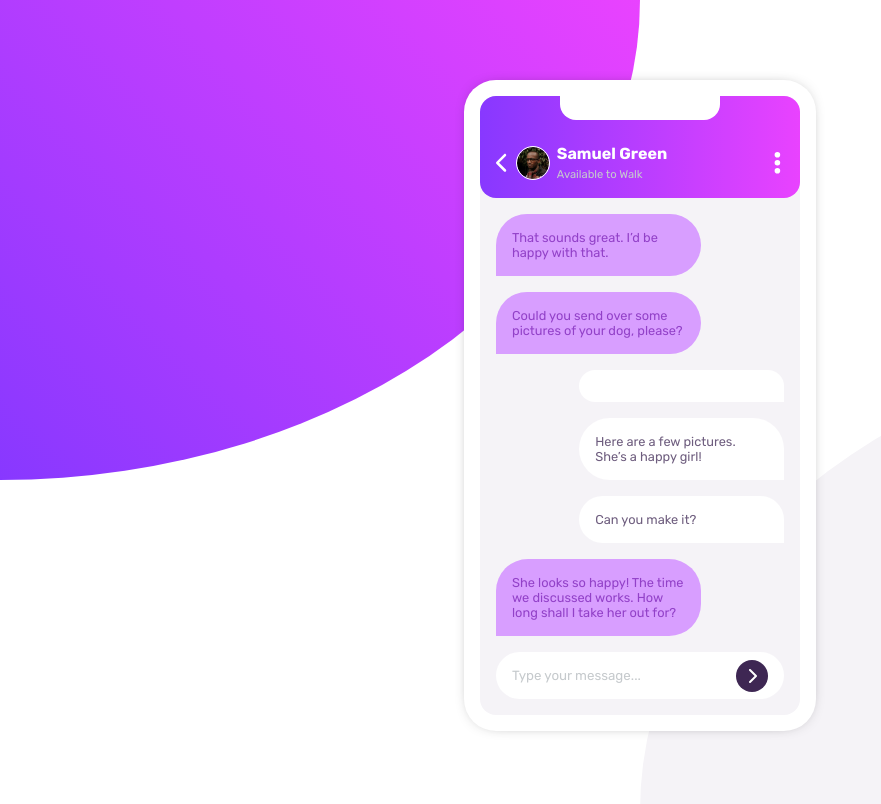
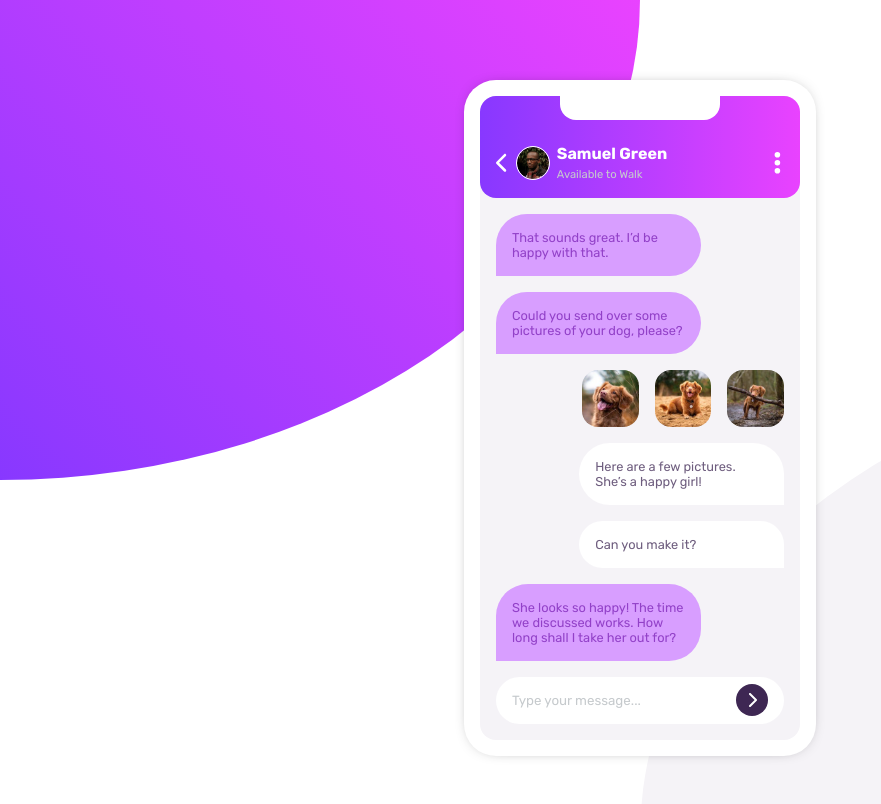
Before and after one commit to huyphan2210/chat-app-css, a Vue app: page / in a window 1280 px wide. Shown: the top 804 px of the page, without its empty margins (0-881 px from the left). Built offline with nearby package versions, Linux system fonts and the light colour scheme.

Commit message:
Add comment images

```diff
--- a/src/components/Phone/Comment/Comment.vue
+++ b/src/components/Phone/Comment/Comment.vue
@@ -4,12 +4,24 @@ export default {
   props: {
     content: String,
     isRight: Boolean,
+    imgs: Array<string>,
   },
 };
 </script>
 
 <template>
-  <p :class="isRight ? 'chat-right' : 'chat-left'">{{ content }}</p>
+  <p v-if="!!content" :class="isRight ? 'chat-right' : 'chat-left'">
+    {{ content }}
+  </p>
+  <div v-if="!!imgs" class="chat-images" :class="isRight ? 'right' : 'left'">
+    <img
+      v-for="(img, i) in imgs"
+      :key="i"
+      :src="img"
+      loading="lazy"
+      :alt="'Dog' + i"
+    />
+  </div>
 </template>
 
 <style lang="scss" scoped>
@@ -33,4 +45,20 @@ p {
     margin-left: calc(40% - 2rem);
   }
 }
+
+.chat-images {
+  display: flex;
+  gap: 1rem;
+  width: 70%;
+  margin-bottom: 1rem;
+
+  &.right {
+    margin-left: 30%;
+  }
+
+  img {
+    width: calc((100% - 2rem) / 3);
+    border-radius: 1rem;
+  }
+}
 </style>
```
